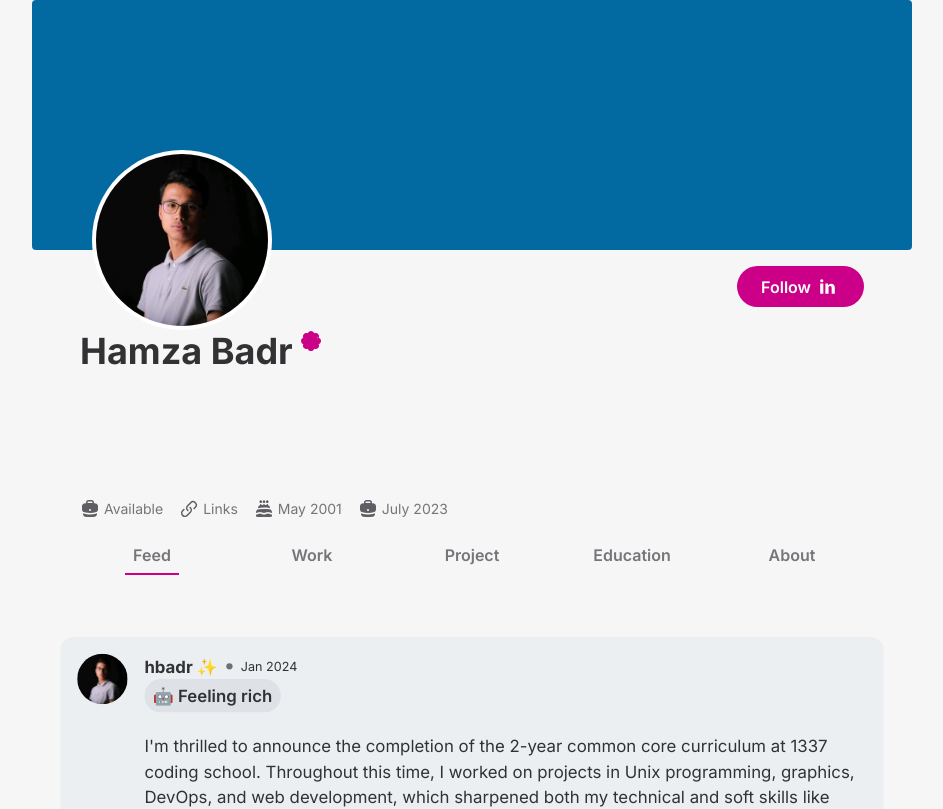
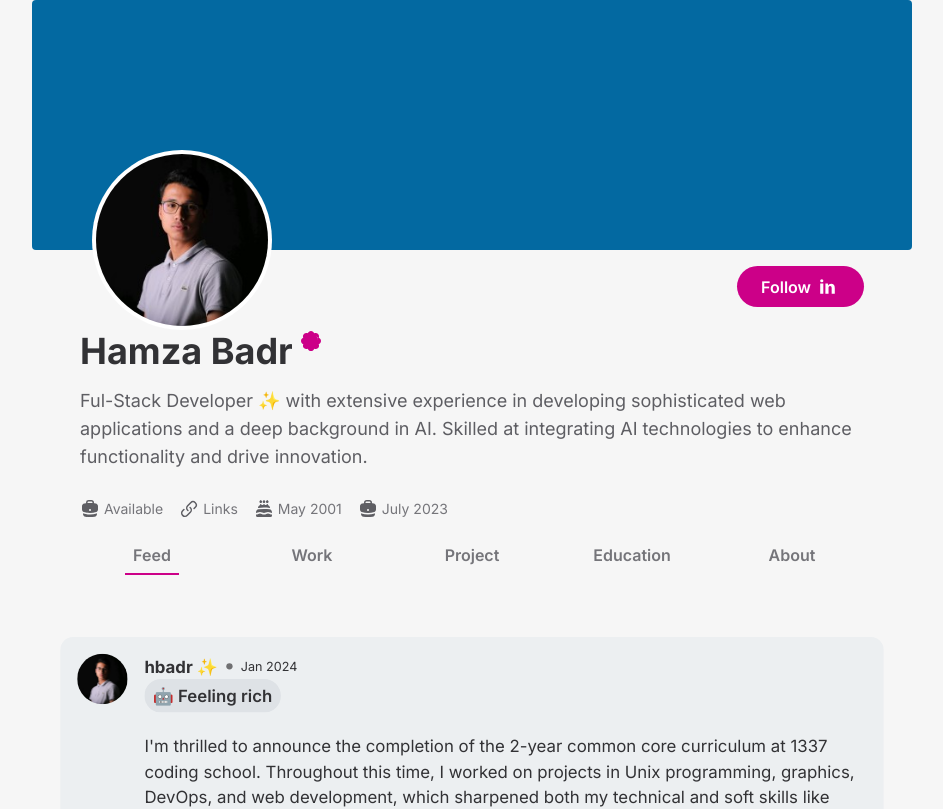
Before and after one commit to Hbadr13/portfolio, a Next.js app: page / in a window 1280 px wide. Shown: the top 809 px of the page, without its empty margins (168-1111 px from the left). Built offline with nearby package versions, Linux system fonts and the light colour scheme.

Commit message:
motionToEducationn

```diff
--- a/src/components/navbar.tsx
+++ b/src/components/navbar.tsx
@@ -123,7 +123,7 @@ const Navbar = () => {
                         </div>
                     </div>
                     <div className="text-pf-grey-text text-sm md:text-lg  min-h-24">
-                        {/* {displayedText} */}
+                        {displayedText}
                     </div>
                     <ul className="flex items-center space-x-4">
                         {profileDetails.map((item, index) =>
```
